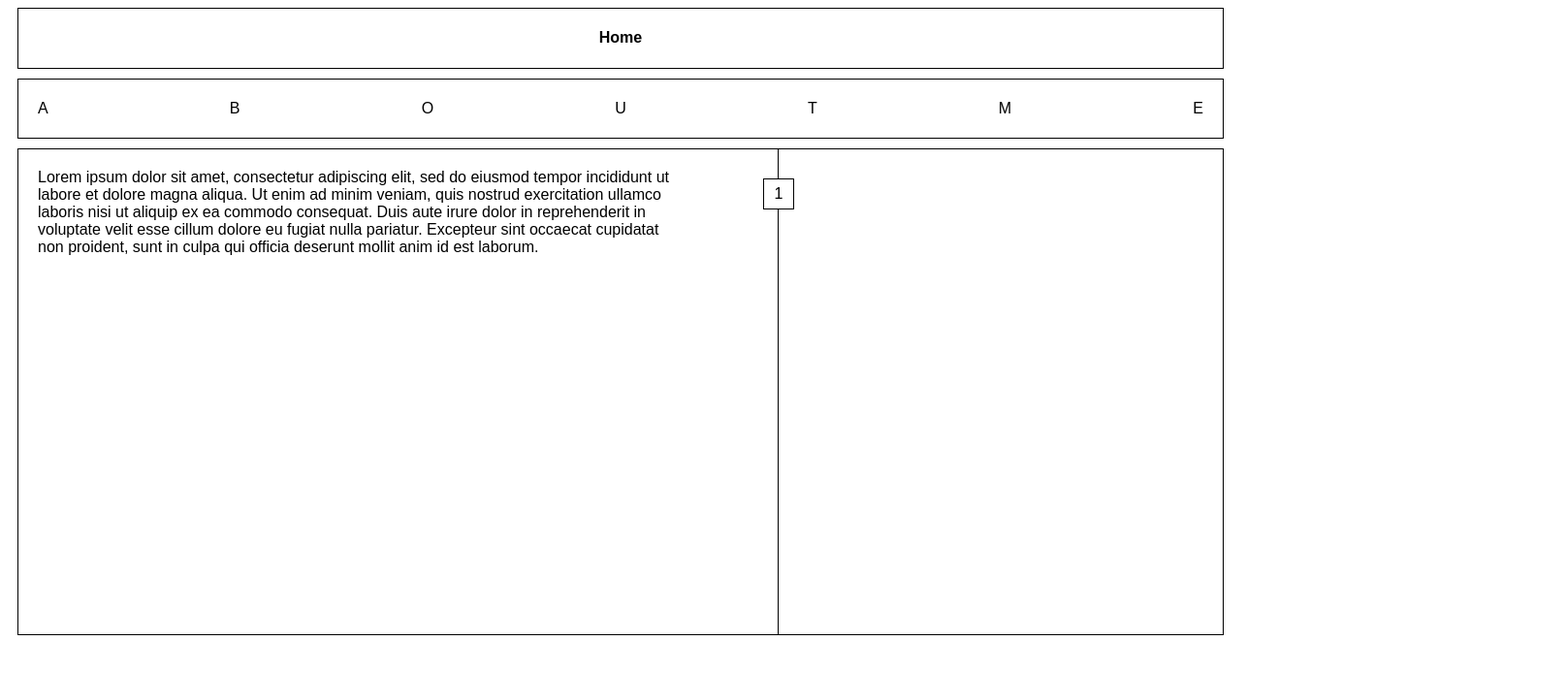
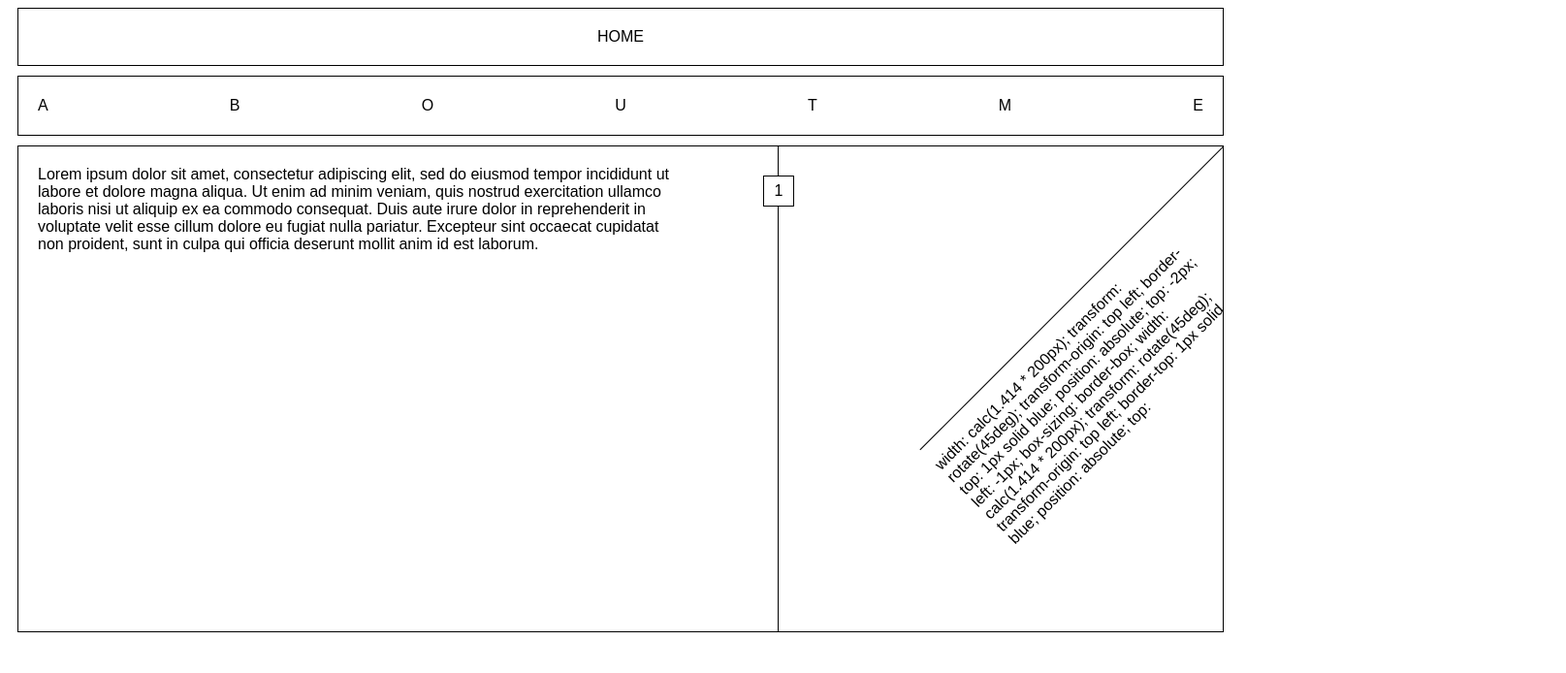
Before and after one commit to bpgoodrow/Portfolio, a React (Create React App) app: page /aboutMe in a window 1280 px wide. Shown: the top 694 px of the page at 97% size, 1615 px wide, since content can reach past the window. Built offline with nearby package versions, Linux system fonts and the light colour scheme.

Commit message:
incorporate framer motion library

```diff
--- a/package.json
+++ b/package.json
@@ -7,6 +7,7 @@
     "@testing-library/react": "^13.4.0",
     "@testing-library/user-event": "^13.5.0",
     "firebase": "^9.10.0",
+    "framer-motion": "^7.4.0",
     "react": "^18.2.0",
     "react-dom": "^18.2.0",
     "react-router-dom": "^6.4.1",
--- a/src/components/AboutMe.css
+++ b/src/components/AboutMe.css
@@ -37,3 +37,15 @@
   justify-content: center;
   align-items: center;
 }
+
+.aboutMeSideBar{
+  width: auto;
+  flex: .4;
+  transform: rotate(-45deg);
+  transform-origin: top right;
+  border-top: 0.5px solid black;
+}
+
+.aboutMeSideBar > p {
+  padding-right: 100px;
+}
--- a/src/components/AboutMe.js
+++ b/src/components/AboutMe.js
@@ -34,6 +34,24 @@ function AboutMe() {
           <div className="aboutMeNumber">
             1
           </div>
+          <div className="aboutMeSideBar">
+            <p>
+              width: calc(1.414 * 200px);
+              transform: rotate(45deg);
+              transform-origin: top left;
+              border-top: 1px solid blue;
+              position: absolute;
+              top: -2px;
+              left: -1px;
+              box-sizing: border-box;
+              width: calc(1.414 * 200px);
+              transform: rotate(45deg);
+              transform-origin: top left;
+              border-top: 1px solid blue;
+              position: absolute;
+              top:
+            </p>
+          </div>
         </div>
     </React.Fragment>
   )
--- /dev/null
+++ b/src/components/AnimatedRoutes.js
@@ -0,0 +1,27 @@
+import React from "react";
+import { Routes, Route, useLocation } from 'react-router-dom';
+import AboutMe from './AboutMe';
+import Contact from './Contact';
+import Portfolio from './Portfolio';
+import Skills from './Skills';
+import Social from './Social';
+import PortfolioControl from './PortfolioControl';
+import { AnimatePresence } from 'framer-motion';
+
+function AnimatedRoutes() {
+  const location = useLocation();
+  return (
+    <AnimatePresence>
+      <Routes location={location} key={location.pathname}>
+        <Route exact path="/" element={<PortfolioControl />} />
+        <Route path="/aboutMe" element={<AboutMe />} />
+        <Route path="/contact" element={<Contact />} />
+        <Route path="/portfolio" element={<Portfolio />} />
+        <Route path="/skills" element={<Skills />} />
+        <Route path="/social" element={<Social />} />
+      </Routes>
+    </AnimatePresence>
+  )
+}
+
+export default AnimatedRoutes;
--- a/src/components/App.js
+++ b/src/components/App.js
@@ -1,27 +1,15 @@
 import React from 'react';
 import Header from './Header';
-import PortfolioControl from './PortfolioControl';
 import './App.css';
-import { BrowserRouter as Router, Routes, Route } from 'react-router-dom';
-import AboutMe from './AboutMe';
-import Contact from './Contact';
-import Portfolio from './Portfolio';
-import Skills from './Skills';
-import Social from './Social';
+import { BrowserRouter as Router } from 'react-router-dom';
+import AnimatedRoutes from './AnimatedRoutes';
 
 function App() {
   return (
     <Router>
       <div className='app'>
         <Header />
-        <Routes>
-          <Route exact path="/" element={<PortfolioControl />} />
-          <Route path="/aboutMe" element={<AboutMe />} />
-          <Route path="/contact" element={<Contact />} />
-          <Route path="/portfolio" element={<Portfolio />} />
-          <Route path="/skills" element={<Skills />} />
-          <Route path="/social" element={<Social />} />
-        </Routes>
+        <AnimatedRoutes />
       </div>
     </Router>
   );
--- a/src/components/Contact.js
+++ b/src/components/Contact.js
@@ -1,6 +1,6 @@
 import React from "react";
 import './Contact.css';
-
+import { motion } from "framer-motion";
 
 function Contact() {
   return (
--- a/src/components/Header.css
+++ b/src/components/Header.css
@@ -8,6 +8,7 @@
   display: flex;
   align-items: center;
   justify-content: center;
+  padding: 20px;
 }
 
 .headerStyle:hover {
--- a/src/components/Header.js
+++ b/src/components/Header.js
@@ -5,7 +5,7 @@ import './Header.css';
 function Header() {
   return(
     <NavLink to="/" className="headerStyle">
-      <h4>Home</h4>
+      HOME
     </NavLink>
   );
 }
--- a/src/components/MenuOption.css
+++ b/src/components/MenuOption.css
@@ -8,6 +8,7 @@
   height: 80vh;
   color: black;
   text-decoration: none;
+  background: white;
 }
 
 .menuOptions:hover {
--- a/src/components/MenuOption.js
+++ b/src/components/MenuOption.js
@@ -1,11 +1,18 @@
 import React from "react";
 import './MenuOption.css';
+import { motion } from "framer-motion";
 
 const MenuOption = ({ title }) => {
   return(
+    <motion.div
+        initial={{height: 0}}
+        animate={{height: 1}}
+        exit={{y: window.innerHeight, transition: {duration: .5}}}
+      >
     <div className="menuOption">
-      <div className="menuOptionTitle">{title}</div>
+      {title}
     </div>
+    </motion.div>
   )
 }
 
--- a/src/components/PortfolioControl.js
+++ b/src/components/PortfolioControl.js
@@ -2,11 +2,16 @@ import React from "react";
 import MenuOption from "./MenuOption";
 import './PortfolioControl.css'
 import { NavLink } from "react-router-dom";
+import { motion } from "framer-motion";
 
 const PortfolioControl = () => {
   return (
     <React.Fragment>
-      <div className="portfolioControl">
+      <motion.div className="portfolioControl"
+      initial={{height: 0}}
+      animate={{height: 1 }}
+      exit={{y: window.innerHeight, transition: {duration: 0.5}}}
+      >
       <NavLink to="/aboutMe" className="menuOptions">
         <MenuOption title="ABOUT ME" />
       </NavLink>
@@ -22,7 +27,7 @@ const PortfolioControl = () => {
         <NavLink to="/social" className="menuOptions">
           <MenuOption title="SOCIAL" />
         </NavLink>
-      </div>
+      </motion.div>
     </React.Fragment>
     )
 }
```
Also changed, not shown: 1 other file (tests, documents, lock files or other folders). Lines whose indentation alone changed are shown as unchanged.
